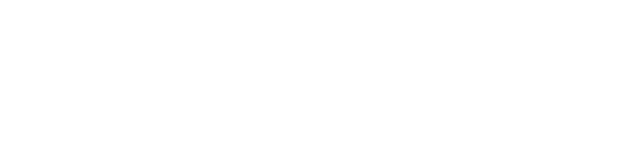
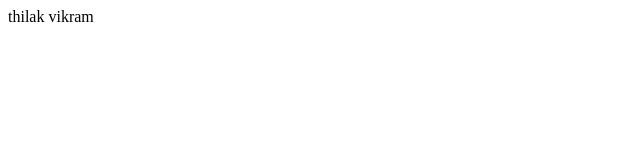
Before and after one commit to ThilakVikram/Static1, a plain HTML site: page index.html in a window 1280 px wide. Shown: the whole page, without its empty margins (0-640 px from the left). Drawn offline with Linux system fonts and the light colour scheme; the site is published under a folder, as on GitHub Pages, so addresses that start at the root find nothing.

Commit message:
with dot

```diff
--- a/index.html
+++ b/index.html
@@ -6,6 +6,6 @@
     <title>Document</title>
 </head>
 <body>
-    <div id="name"></div><script src="/script.js"></script>
+    <div id="name"></div><script src="./script.js"></script>
 </body>
 </html>
```
